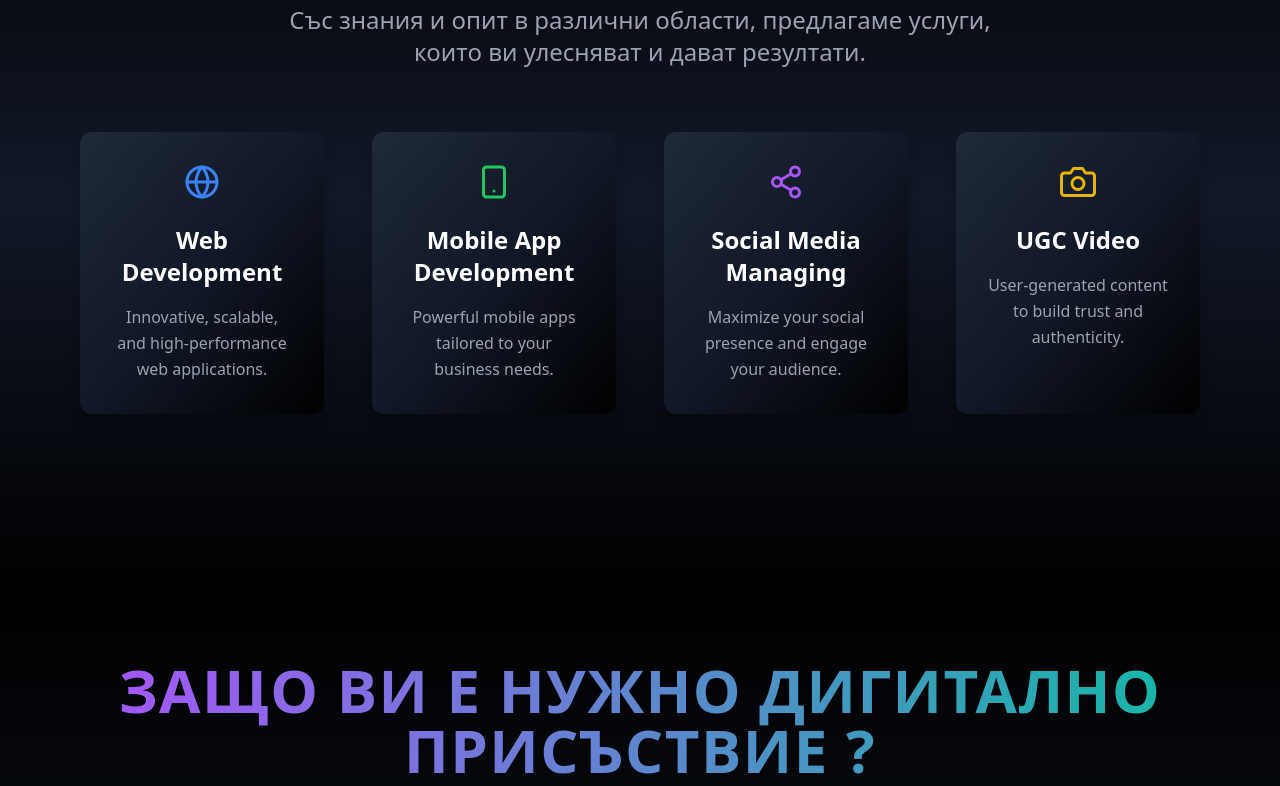
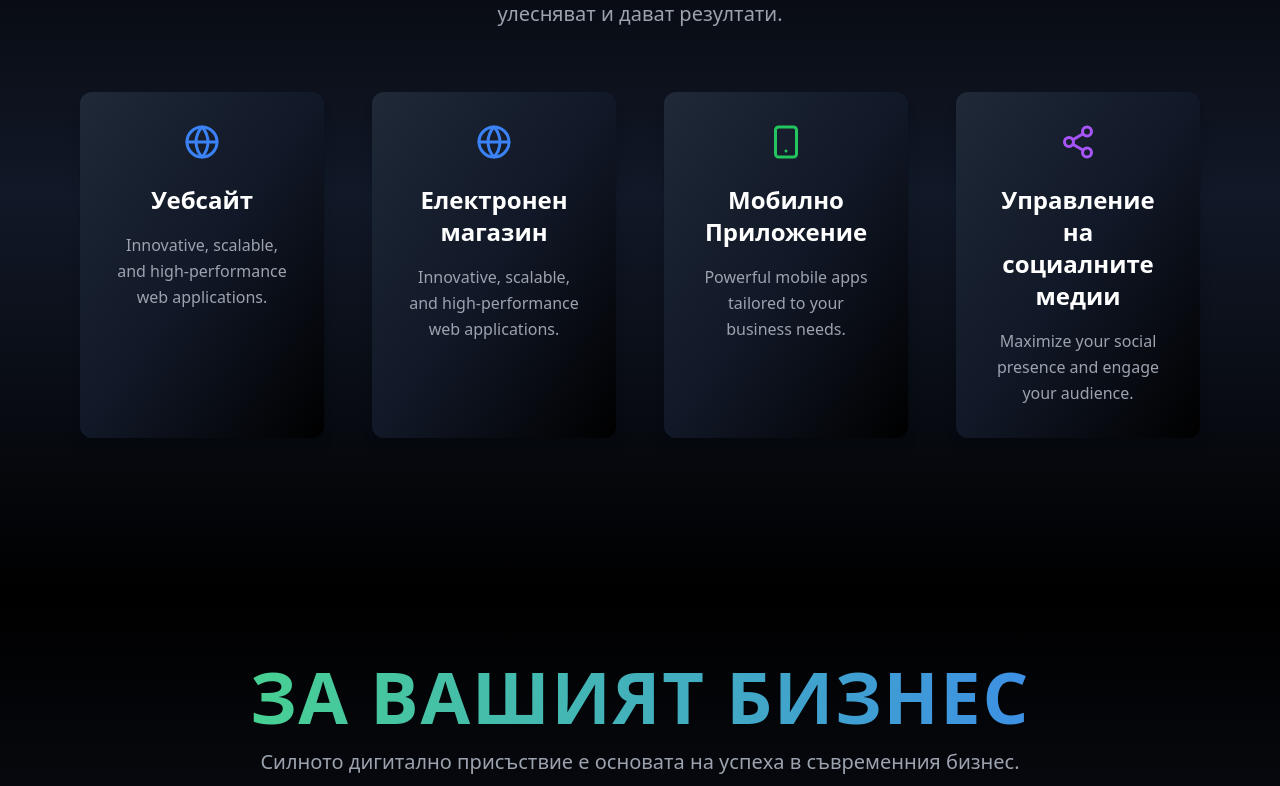
Before and after one commit to dzhanrafetov/Rafetov, a React (Vite) app: page / in a window 1280 px wide. Shown: the part 1074-1860 px from the top of the page. Built offline with nearby package versions, Linux system fonts and the light colour scheme.

Commit message:
Changes on design

```diff
--- a/src/pages/OnlinePresenceCTA.tsx
+++ b/src/pages/OnlinePresenceCTA.tsx
@@ -36,14 +36,14 @@ const OnlinePresenceCTA = () => {
   return (
     <div className="min-h-screen bg-gradient-to-b from-black via-gray-900 to-black text-white py-16 px-8 sm:px-20">
       {/* Section Header */}
-      <header className="text-center mb-20">
+      <header className="text-center mb-16">
         <motion.h1
-          className="text-4xl sm:text-6xl font-extrabold tracking-wide bg-gradient-to-r from-purple-500 to-teal-500 bg-clip-text text-transparent"
+          className="text-6xl sm:text-7xl font-extrabold tracking-wide bg-gradient-to-r from-green-400 to-blue-500 bg-clip-text text-transparent"
           initial={{ opacity: 0, y: -30 }}
           animate={{ opacity: 1, y: 0 }}
           transition={{ duration: 1 }}
         >
-ЗАЩО ВИ Е НУЖНО ДИГИТАЛНО ПРИСЪСТВИЕ ?
+         ЗА ВАШИЯТ БИЗНЕС
         </motion.h1>
         <motion.p
           className="text-md sm:text-xl text-gray-400 mt-4 max-w-3xl mx-auto"
@@ -51,7 +51,7 @@ const OnlinePresenceCTA = () => {
           animate={{ opacity: 1, y: 0 }}
           transition={{ delay: 0.2, duration: 1 }}
         >
-Силното дигитално присъствие е основата на успеха в съвременния бизнес.      </motion.p>
+          Силното дигитално присъствие е основата на успеха в съвременния бизнес.      </motion.p>
       </header>
 
       {/* Key Points Section */}
--- a/src/pages/Services.tsx
+++ b/src/pages/Services.tsx
@@ -1,39 +1,48 @@
 import { motion } from 'framer-motion';
-import { FiGlobe, FiSmartphone, FiCamera, FiShare2 } from 'react-icons/fi';
+import { FiGlobe, FiSmartphone, FiShare2 } from 'react-icons/fi';
 
 const servicesData = [
   {
     id: 1,
     icon: FiGlobe,
-    title: 'Web Development',
+    title: 'Уебсайт',
     description: 'Innovative, scalable, and high-performance web applications.',
     iconColor: 'text-blue-500',
     gradient: 'from-blue-500 to-indigo-600',
   },
   {
     id: 2,
+    icon: FiGlobe,
+    title: 'Електронен магазин',
+    description: 'Innovative, scalable, and high-performance web applications.',
+    iconColor: 'text-blue-500',
+    gradient: 'from-blue-500 to-indigo-600',
+  },
+  {
+    id: 3,
     icon: FiSmartphone,
-    title: 'Mobile App Development',
+    title: 'Мобилно Приложение',
     description: 'Powerful mobile apps tailored to your business needs.',
     iconColor: 'text-green-500',
     gradient: 'from-green-500 to-teal-600',
   },
   {
-    id: 3,
+    id: 4,
     icon: FiShare2,
-    title: 'Social Media Managing',
+    title: 'Управление на социалните медии',
     description: 'Maximize your social presence and engage your audience.',
     iconColor: 'text-purple-500',
     gradient: 'from-purple-500 to-pink-600',
   },
-  {
-    id: 4,
-    icon: FiCamera,
-    title: 'UGC Video',
-    description: 'User-generated content to build trust and authenticity.',
-    iconColor: 'text-yellow-500',
-    gradient: 'from-yellow-500 to-orange-600',
-  },
+
+  // {
+  //   id: 4,
+  //   icon: FiCamera,
+  //   title: 'Рекламно видео',
+  //   description: 'User-generated content to build trust and authenticity.',
+  //   iconColor: 'text-yellow-500',
+  //   gradient: 'from-yellow-500 to-orange-600',
+  // },
 ];
 
 
@@ -42,12 +51,9 @@ const servicesData = [
 const ServiceCard = ({ icon: Icon, title, description, iconColor, gradient }) => (
   <motion.div
     className="group relative p-8 bg-gradient-to-br from-gray-800 via-gray-900 to-black rounded-xl shadow-lg hover:shadow-2xl transition-transform transform hover:scale-105"
-    initial={{ opacity: 0, y: 60 }}
+    initial={{ opacity: 0, y: 40 }}
     whileInView={{ opacity: 1, y: 0 }}
-    transition={{
-      duration: 0.5,
-      ease: "linear",
-    }}
+    transition={{ duration: 1 }}
     viewport={{ once: true }}
   >
     <Icon className={`text-4xl ${iconColor} mx-auto mb-6 group-hover:scale-110 transition-transform`} />
@@ -60,23 +66,24 @@ const ServiceCard = ({ icon: Icon, title, description, iconColor, gradient }) =>
 
 // Services Page Component
 const Services = () => (
-  <div className="min-h-screen bg-gradient-to-b from-black via-gray-900 to-black text-white py-24 px-8 sm:px-20">
+  <div className="min-h-screen bg-gradient-to-b from-black via-gray-900 to-black text-white py-16 px-6 sm:px-20 ">
     {/* Page Header */}
     <header className="text-center mb-16">
       <motion.h1
-        className="text-6xl sm:text-7xl md:text-8xl font-extrabold tracking-wide bg-gradient-to-r from-green-400 to-blue-500 bg-clip-text text-transparent"
+
+        className="text-6xl sm:text-7xl md:text-8xl font-extrabold tracking-wide bg-gradient-to-r from-purple-500 to-teal-500 bg-clip-text text-transparent"
         initial={{ opacity: 0 }}
         animate={{ opacity: 1 }}
         transition={{ duration: 1 }}
       >
-        НАШИТЕ УСЛУГИ
+        УСЛУГИ
       </motion.h1>
 
 
 
 
       <motion.p
-        className="text-xl sm:text-2xl text-gray-400 mt-4 max-w-3xl mx-auto leading-relaxed"
+        className="text-xl sm:text-xl text-gray-400 mt-4 max-w-3xl mx-auto"
 
         initial={{ opacity: 0 }}
         animate={{ opacity: 1 }}
```
